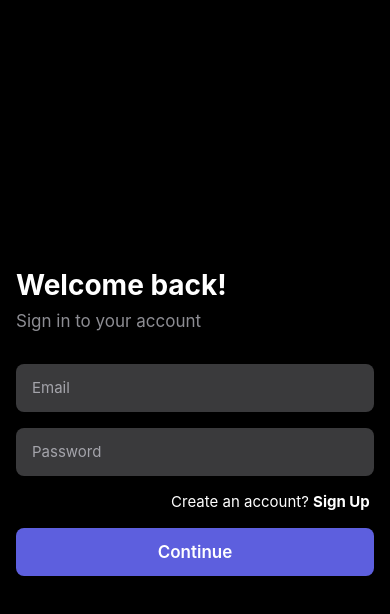
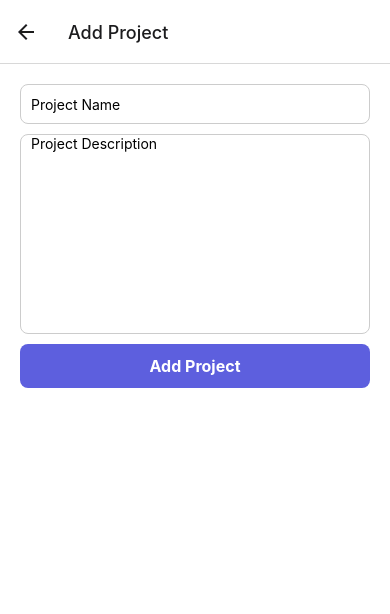
Before and after one commit to CodeNova-MAD6135/FP_MAD6114, a React Native app: screen /AddProject in a window 390 px wide. Shown: the top 614 px of the page. Built offline with nearby package versions, Linux system fonts and the light colour scheme.

Commit message:
Added sample profile page

```diff
--- a/Navigation.js
+++ b/Navigation.js
@@ -10,6 +10,7 @@ import TaskManagement from './components/Admin/TaskManagement';
 import UserManagement from './components/Admin/UserManagement';
 import Profile from './components/Admin/Profile';
 import EditUser from './components/Admin/EditUser';
+import AddProject from './components/Admin/AddProject';
 
 const Tab = createBottomTabNavigator();
 const Stack = createStackNavigator();
@@ -71,7 +72,13 @@ const Navigation = () => {
         <Stack.Screen
         name="EditUser"
         component={EditUser}
-        options={{ headerShown: false  }} />
+        options={{ headerShown: false  }}
+        />
+        <Stack.Screen
+        name="AddProject"
+        component={AddProject}
+        options={{ title: 'Add Project' }}
+        />
       </Stack.Navigator>
     </NavigationContainer>
   );
--- /dev/null
+++ b/components/Admin/AddProject.js
@@ -0,0 +1,67 @@
+import React, { useState } from 'react';
+import { View, TextInput, TouchableOpacity, Text, StyleSheet } from 'react-native';
+
+const AddProject = ({ navigation }) => {
+  const [projectName, setProjectName] = useState('');
+  const [projectDescription, setProjectDescription] = useState('');
+
+  const handleAddProject = () => {
+    // Handle adding the project (e.g., save to state or API)
+    // You can implement this part as needed
+  };
+
+  return (
+    <View style={styles.container}>
+          <TextInput
+              style={styles.input}
+              placeholder="Project Name"
+              value={projectName}
+              onChangeText={text => setProjectName(text)}
+          />
+          <TextInput
+              style={[styles.input, styles.inputArea]}
+              multiline
+              numberOfLines={4}
+              placeholder="Project Description"
+              value={projectDescription}
+              onChangeText={text => setProjectDescription(text)}
+          />
+          <TouchableOpacity style={styles.addButton} onPress={handleAddProject}>
+              <Text style={styles.buttonText}>Add Project</Text>
+          </TouchableOpacity>
+    </View>
+  );
+};
+
+const styles = StyleSheet.create({
+  container: {
+    flex: 1,
+    padding: 20,
+    backgroundColor: 'white',
+    position: 'relative'
+  },
+  input: {
+    height: 40,
+    marginBottom: 10,
+    paddingLeft: 10,
+    borderRadius: 8,
+    borderColor: '#ccc',
+    borderWidth: 1,
+  },
+  inputArea: {
+    height: 200,
+  },
+  addButton: {
+    backgroundColor: '#5D5FDE',
+    borderRadius: 8,
+    paddingVertical: 12,
+    alignItems: 'center',
+  },
+  buttonText: {
+    color: 'white',
+    fontWeight: 'bold',
+    fontSize: 16,
+  },
+});
+
+export default AddProject;
--- a/components/Admin/Profile.js
+++ b/components/Admin/Profile.js
@@ -1,12 +1,59 @@
 import React from 'react';
-import { View, Text, FlatList, StyleSheet } from 'react-native';
+import { View, Text, Image, TouchableOpacity, StyleSheet } from 'react-native';
+import { Ionicons } from '@expo/vector-icons';
 
-const Profile = () => {
-    return (
-      <View>
+const Profile = ({ navigation }) => {
+  // Assuming user data is available
+  const user = {
+    name: 'John Doe',
+    email: 'john.doe@example.com',
+    profileImage: require('../../assets/user.png'), // Replace with actual image source
+  };
 
+  const handleLogout = () => {
+    // Handle logout logic here
+  };
+
+  return (
+    <View style={styles.container}>
+      <View style={styles.profileContainer}>
+        <Image source={user.profileImage} style={styles.profileImage} />
+        <Text style={styles.name}>{user.name}</Text>
+        <Text style={styles.email}>{user.email}</Text>
       </View>
-    )
+      <TouchableOpacity onPress={handleLogout}>
+        <Ionicons name="log-out-outline" size={24} color="#5D5FDE" />
+      </TouchableOpacity>
+    </View>
+  );
 };
 
+const styles = StyleSheet.create({
+  container: {
+    flex: 1,
+    padding: 16,
+    justifyContent: 'center',
+    alignItems: 'center',
+  },
+  profileContainer: {
+    alignItems: 'center',
+    marginBottom: 20,
+  },
+  profileImage: {
+    width: 100,
+    height: 100,
+    borderRadius: 50,
+    marginBottom: 10,
+  },
+  name: {
+    fontSize: 20,
+    fontWeight: 'bold',
+    marginBottom: 5,
+  },
+  email: {
+    color: 'gray',
+    marginBottom: 20,
+  },
+});
+
 export default Profile;
--- a/components/Admin/TaskManagement.js
+++ b/components/Admin/TaskManagement.js
@@ -1,6 +1,7 @@
 import React, { useState } from 'react';
 import { View, Text, TouchableOpacity, FlatList, StyleSheet, Alert, TextInput } from 'react-native';
 import { Ionicons } from '@expo/vector-icons';
+import { Feather } from '@expo/vector-icons';
 
 const TaskManagement = ({ navigation }) => {
 
@@ -139,6 +140,9 @@ const TaskManagement = ({ navigation }) => {
         keyExtractor={(item, index) => index.toString()}
         renderItem={renderItem}
       />
+       <TouchableOpacity style={styles.addButton} onPress={() => navigation.navigate('AddProject')}>
+        <Feather name="plus" size={24} color="white" />
+      </TouchableOpacity>
     </View>
   );
 };
@@ -215,6 +219,26 @@ const styles = StyleSheet.create({
     paddingBottom: 10,
     color: '#FFF',
   },
+  addButton: {
+    position: 'absolute',
+    bottom: 20,
+    right: 20,
+    backgroundColor: '#5D5FDE',
+    width: 50,
+    height: 50,
+    borderRadius: 25,
+    justifyContent: 'center',
+    alignItems: 'center',
+    shadowColor: '#000',
+    shadowOffset: {
+      width: 0,
+      height: 1,
+    },
+    shadowOpacity: 0.2,
+    shadowRadius: 1.41,
+
+    elevation: 2,
+  },
 
 
 });
```
